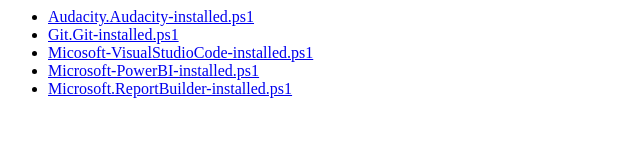
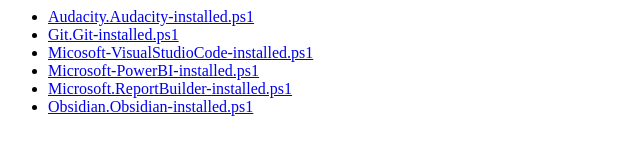
Before and after one commit to sfcmgr/Winget-AutoUpdate-ModRepo, a plain HTML site: page index.html in a window 1280 px wide. Shown: the whole page, without its empty margins (0-640 px from the left). Drawn offline with Linux system fonts and the light colour scheme.

Commit message:
Obsidian.Obsidian-installed.ps1

```diff
--- a/index.html
+++ b/index.html
@@ -4,4 +4,5 @@
 <li><a  href="Micosoft-VisualStudioCode-installed.ps1">Micosoft-VisualStudioCode-installed.ps1</a></li>
 <li><a  href="Microsoft-PowerBI-installed.ps1">Microsoft-PowerBI-installed.ps1</a></li>
 <li><a  href="Microsoft.ReportBuilder-installed.ps1">Microsoft.ReportBuilder-installed.ps1</a></li>
+<li><a  href="Obsidian.Obsidian-installed.ps1">Obsidian.Obsidian-installed.ps1</a></li>
 </ul>
```
Also changed, not shown: 1 other file.
